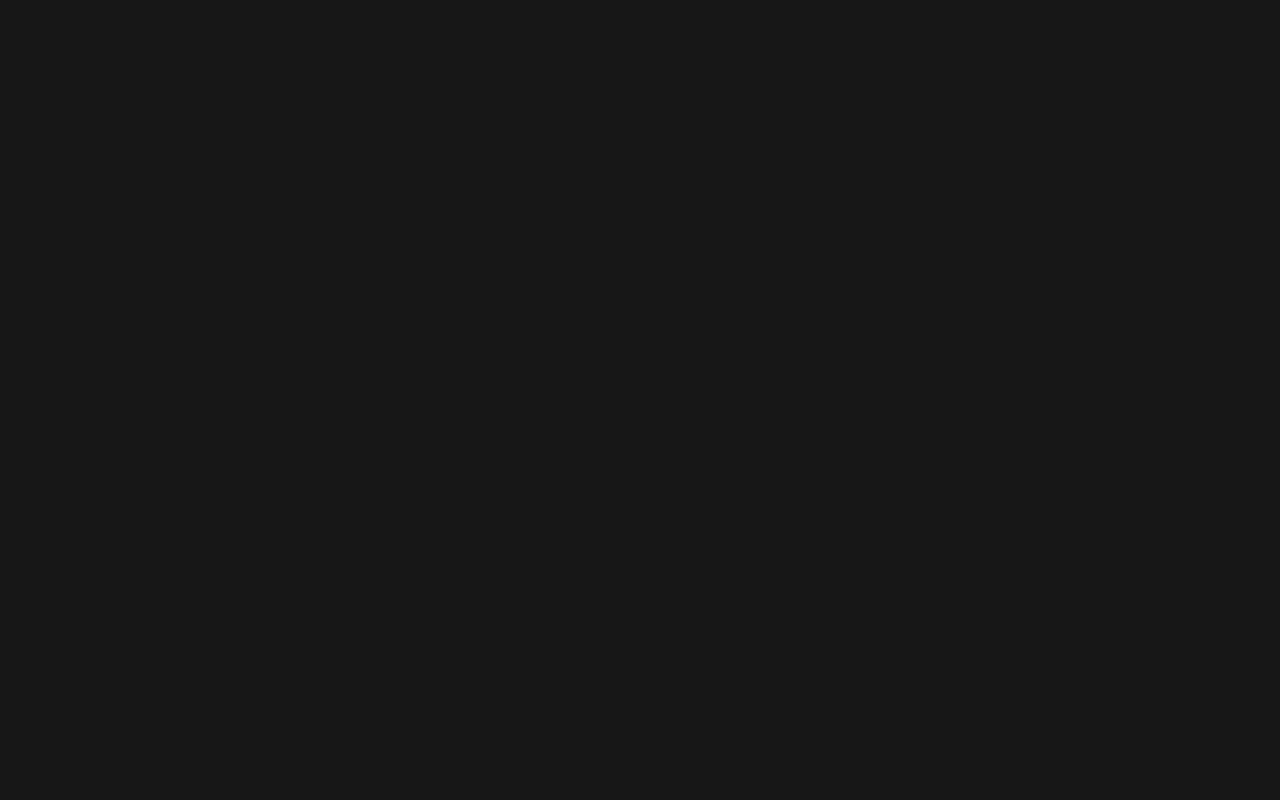
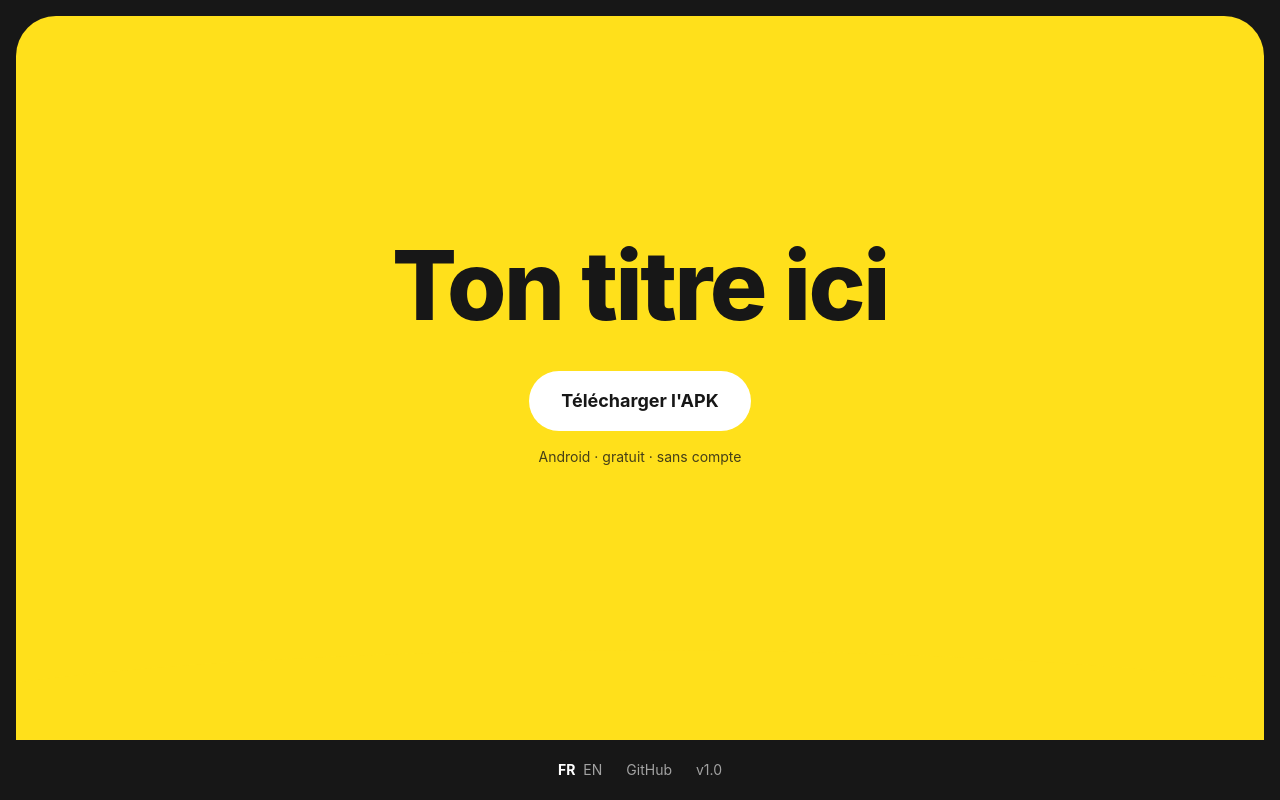
Before and after one commit to Rahim10020/murmur.landing, a React (Vite) app: page / in a window 1280 px wide. Built offline with nearby package versions, Linux system fonts and the light colour scheme.

Commit message:
first code

```diff
--- a/src/App.tsx
+++ b/src/App.tsx
@@ -1,5 +1,26 @@
-function App() {
-  return <></>;
+import { useState } from "react";
+import CurvedPanel from "./components/CurvedPanel";
+import DownloadButton from "./components/DownloadButton";
+import Footer from "./components/Footer";
+import { content, type Lang } from "./content";
+import { site } from "./config/site";
+
+export default function App() {
+  const [lang, setLang] = useState<Lang>("fr");
+  const t = content[lang];
+
+  return (
+    <main className="flex min-h-svh flex-col bg-foreground">
+      <CurvedPanel>
+        <h1 className="mx-auto max-w-3xl text-5xl font-extrabold leading-[0.95] tracking-tight sm:text-7xl lg:text-8xl">
+          {t.title}
+        </h1>
+        <div className="mt-10">
+          <DownloadButton href={site.apkUrl}>{t.cta}</DownloadButton>
+        </div>
+        <p className="mt-4 text-sm opacity-80">{t.meta}</p>
+      </CurvedPanel>
+      <Footer lang={lang} setLang={setLang} />
+    </main>
+  );
 }
-
-export default App;
--- /dev/null
+++ b/src/components/CurvedPanel.tsx
@@ -0,0 +1,17 @@
+import type { ReactNode } from "react";
+
+export default function CurvedPanel({ children }: { children: ReactNode }) {
+  return (
+    <section className="relative mx-3 mt-3 flex flex-1 flex-col items-center justify-center overflow-hidden rounded-t-[2.5rem] bg-primary text-foreground sm:mx-4 sm:mt-4">
+      <div className="relative z-10 px-6 pb-[calc(var(--curve)+1.5rem)] pt-16 text-center">
+        {children}
+      </div>
+
+      {/* Courbe concave : ellipse de la couleur du fond, centrée sur le bord bas */}
+      <div
+        aria-hidden="true"
+        className="absolute bottom-[calc(var(--curve)*-1)] left-1/2 h-[calc(var(--curve)*2)] w-[130%] -translate-x-1/2 rounded-[50%] bg-primary"
+      />
+    </section>
+  );
+}
--- /dev/null
+++ b/src/components/DownloadButton.tsx
@@ -0,0 +1,19 @@
+import type { ReactNode } from "react";
+
+export default function DownloadButton({
+  href,
+  children,
+}: {
+  href: string;
+  children: ReactNode;
+}) {
+  return (
+    <a
+      href={href}
+      download
+      className="inline-flex items-center rounded-full bg-clear px-8 py-4 text-lg font-bold text-foreground transition hover:scale-105 focus-visible:outline focus-visible:outline-2 focus-visible:outline-offset-4 focus-visible:outline-white"
+    >
+      {children}
+    </a>
+  );
+}
--- /dev/null
+++ b/src/components/Footer.tsx
@@ -0,0 +1,31 @@
+import type { Dispatch, SetStateAction } from "react";
+import { site } from "../config/site";
+import { languages, type Lang } from "../content";
+
+type FooterProps = {
+  lang: Lang;
+  setLang: Dispatch<SetStateAction<Lang>>;
+};
+
+export default function Footer({ lang, setLang }: FooterProps) {
+  return (
+    <footer className="flex items-center justify-center gap-6 px-6 py-5 text-sm text-white/60">
+      <div className="flex gap-2">
+        {languages.map((l) => (
+          <button
+            key={l}
+            onClick={() => setLang(l)}
+            aria-pressed={lang === l}
+            className={lang === l ? "font-bold text-white" : "hover:text-white"}
+          >
+            {l.toUpperCase()}
+          </button>
+        ))}
+      </div>
+      <a href={site.github} className="hover:text-white">
+        GitHub
+      </a>
+      <span>{site.version}</span>
+    </footer>
+  );
+}
--- /dev/null
+++ b/src/config/site.ts
@@ -0,0 +1,5 @@
+export const site = {
+  apkUrl: "#", // à remplacer (ex. lien GitHub Releases)
+  github: "#",
+  version: "v1.0",
+};
--- /dev/null
+++ b/src/content.ts
@@ -0,0 +1,15 @@
+export const languages = ["fr", "en"] as const;
+export type Lang = (typeof languages)[number];
+
+export const content: Record<Lang, { title: string; cta: string; meta: string }> = {
+  fr: {
+    title: "Ton titre ici",
+    cta: "Télécharger l'APK",
+    meta: "Android · gratuit · sans compte",
+  },
+  en: {
+    title: "Your title here",
+    cta: "Download the APK",
+    meta: "Android · free · no account",
+  },
+};
--- a/src/index.css
+++ b/src/index.css
@@ -5,9 +5,17 @@
   --foreground: #171717;
   --clear: #ffffff;
   --secondary-dark: #2e2e2e;
+  --curve: clamp(36px, 7vw, 130px);
 }
 
 body {
   background-color: var(--foreground);
   color: var(--clear);
 }
+
+@theme {
+  --color-primary: var(--primary);
+  --color-foreground: var(--foreground);
+  --color-clear: var(--clear);
+  --color-secondary-dark: var(--secondary-dark);
+}
```
